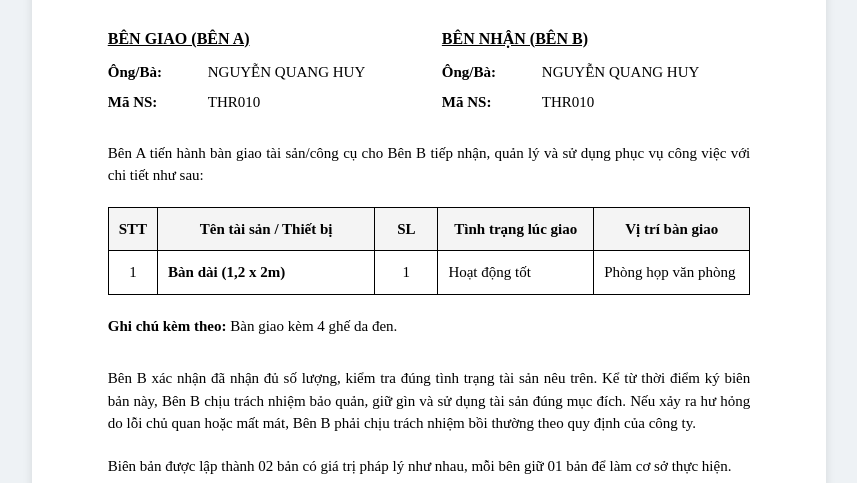
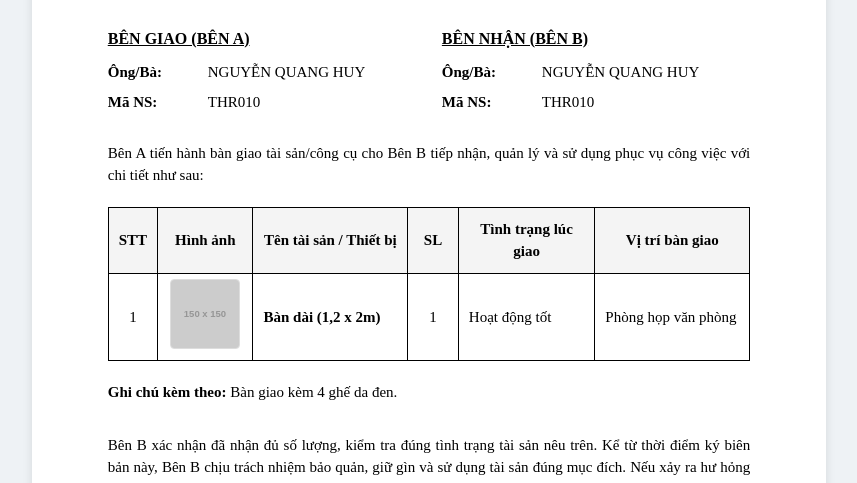
Before and after one commit to nguyenquanghuyutc-ctrl/bangiaododung, a plain HTML site: page index.html in a window 1280 px wide. Shown: the part 315-798 px from the top of the page, without its empty margins (211-1068 px from the left). Drawn offline with Linux system fonts and the light colour scheme; placeholder pictures from the web are drawn by us; a web font is replaced by a local one.

Commit message:
Update index.html

```diff
--- a/index.html
+++ b/index.html
@@ -8,7 +8,6 @@
         @import url('https://fonts.googleapis.com/css2?family=Times+New+Roman:wght@400;700&display=swap');
 
         * { margin: 0; padding: 0; box-sizing: border-box; }
-        /* Font Times New Roman chuẩn văn bản pháp lý */
         body { background: #eef2f5; font-family: 'Times New Roman', Times, serif; color: #000; line-height: 1.5; }
 
         /* Nút In ấn */
@@ -19,9 +18,8 @@
         /* Vùng in A4 */
         .a4-container { background: white; width: 210mm; min-height: 297mm; margin: 0 auto; padding: 20mm; box-shadow: 0 0 10px rgba(0,0,0,0.1); position: relative;}
 
-        /* Header chuẩn Pháp lý */
+        /* Header pháp lý */
         .header { display: flex; justify-content: space-between; align-items: flex-start; margin-bottom: 30px; text-align: center; }
-
         .company-info { width: 45%; }
         .company-info h2 { font-size: 16px; text-transform: uppercase; margin-bottom: 5px; font-weight: bold; }
         .company-info p { font-size: 15px; }
@@ -32,32 +30,38 @@
         .national-motto .motto { font-size: 16px; font-weight: bold; }
         .line-motto { width: 180px; height: 1.5px; background-color: #000; margin: 5px auto 0 auto; }
 
+        /* Tiêu đề */
         .title { text-align: center; margin-bottom: 30px; margin-top: 20px; }
         .title h1 { font-size: 24px; text-transform: uppercase; font-weight: bold; margin-bottom: 5px;}
         .title p { font-style: italic; font-size: 15px; }
 
+        /* Info 2 bên */
         .info-section { margin-bottom: 20px; display: flex; justify-content: space-between; }
         .info-block { width: 48%; }
         .info-block h3 { font-size: 16px; margin-bottom: 10px; font-weight: bold; text-decoration: underline; }
         .info-line { display: flex; margin-bottom: 8px; font-size: 15px; }
         .info-line .label { font-weight: bold; width: 100px; flex-shrink: 0; }
 
+        /* Bảng Tài sản */
         table { width: 100%; border-collapse: collapse; margin-top: 20px; margin-bottom: 20px; }
-        th, td { border: 1px solid #000; padding: 10px; text-align: left; font-size: 15px; }
+        th, td { border: 1px solid #000; padding: 10px; text-align: left; font-size: 15px; vertical-align: middle; }
         th { background-color: #f4f4f4; text-align: center; font-weight: bold;}
         .text-center { text-align: center; }
 
+        /* Căn chỉnh ảnh trong bảng */
+        .img-cell { text-align: center; padding: 5px !important; height: 80px; }
+        .img-preview { max-width: 70px; max-height: 70px; object-fit: contain; border-radius: 4px; border: 1px solid #ddd; }
+
         .note-section { margin-bottom: 30px; font-size: 15px; }
-
         .commitment { font-size: 15px; text-align: justify; margin-bottom: 20px; }
 
+        /* Chữ ký */
         .signatures { display: flex; justify-content: space-around; text-align: center; margin-top: 30px; }
         .signature-box { width: 40%; }
         .signature-box h4 { font-size: 16px; font-weight: bold; margin-bottom: 5px; }
         .signature-box p { font-style: italic; font-size: 15px; margin-bottom: 90px; }
         .signature-name { font-weight: bold; font-size: 16px; }
 
-        /* Khi in sẽ ẩn nút in, hộp báo lỗi và bỏ background/margin */
         @media print {
             body { background: white; margin: 0; padding: 0; -webkit-print-color-adjust: exact; }
             .no-print { display: none !important; }
@@ -113,15 +117,18 @@
             <thead>
                 <tr>
                     <th width="5%">STT</th>
-                    <th width="35%">Tên tài sản / Thiết bị</th>
-                    <th width="10%">SL</th>
-                    <th width="25%">Tình trạng lúc giao</th>
+                    <th width="15%">Hình ảnh</th>
+                    <th width="25%">Tên tài sản / Thiết bị</th>
+                    <th width="8%">SL</th>
+                    <th width="22%">Tình trạng lúc giao</th>
                     <th width="25%">Vị trí bàn giao</th>
                 </tr>
             </thead>
             <tbody>
                 <tr>
                     <td class="text-center">1</td>
+                    <td id="td_hinh_anh" class="img-cell">
+                        </td>
                     <td id="txt_ten_san_pham" style="font-weight: bold;"></td>
                     <td id="txt_so_luong" class="text-center"></td>
                     <td id="txt_tinh_trang"></td>
@@ -156,12 +163,11 @@
     </div>
 
     <script>
-        // Dữ liệu Mẫu (Demo)
         const demoData = {
             id: "9b30d30f",
             van_phong: "Thanh Hóa",
             ten_san_pham: "Bàn dài (1,2 x 2m)",
-            hinh_anh: "",
+            hinh_anh: "https://via.placeholder.com/150",
             so_luong: 1,
             vi_tri: "Phòng họp văn phòng",
             tinh_trang: "Hoạt động tốt",
@@ -180,28 +186,23 @@
 
             if (rawData) {
                 try {
-                    // Cố gắng dịch ngược chuỗi JSON
                     printData = JSON.parse(rawData);
                 } catch (e) {
                     console.error("Lỗi đọc dữ liệu JSON:", e);
-
-                    // NẾU LỖI: Bật hộp cảnh báo màu đỏ
                     const errorContainer = document.getElementById('error-container');
                     errorContainer.classList.add('no-print');
                     errorContainer.innerHTML = `
                         <div style="color: #721c24; background-color: #f8d7da; border: 1px solid #f5c6cb; padding: 15px; margin-bottom: 20px; border-radius: 4px;">
                             <h3 style="margin-bottom: 8px;">⚠️ PHÁT HIỆN LỖI CÚ PHÁP JSON TỪ APPSHEET!</h3>
-                            <p>Hệ thống không thể đọc được dữ liệu truyền qua URL nên đang phải hiển thị bản Demo.</p>
-                            <p style="margin-top: 5px;"><b>Chi tiết lỗi:</b> ${e.message}</p>
+                            <p><b>Chi tiết lỗi:</b> ${e.message}</p>
                             <hr style="margin: 10px 0; border-color: #f5c6cb;">
-                            <p><b>Chuỗi JSON bị lỗi:</b> (Hãy cập nhật lại công thức SUBSTITUTE trong AppSheet để loại bỏ ký tự Enter/xuống dòng)</p>
+                            <p><b>Chuỗi JSON bị lỗi:</b></p>
                             <pre style="white-space: pre-wrap; font-size: 13px; background: #fff; padding: 10px; border: 1px solid #ccc; margin-top: 5px; color: #333;">${rawData}</pre>
                         </div>
                     `;
                 }
             }
 
-            // Đổ dữ liệu vào Form
             document.getElementById('txt_id').innerText = printData.id || "N/A";
             document.getElementById('txt_van_phong').innerText = printData.van_phong || "N/A";
             document.getElementById('txt_ngay_ban_giao').innerText = printData.ngay_ban_giao || "___/___/20___";
@@ -219,6 +220,14 @@
             document.getElementById('txt_tinh_trang').innerText = printData.tinh_trang || "N/A";
             document.getElementById('txt_vi_tri').innerText = printData.vi_tri || "N/A";
 
+            // LOGIC XỬ LÝ HÌNH ẢNH: Có thì chèn thẻ <img>, không có thì để trống
+            const tdHinhAnh = document.getElementById('td_hinh_anh');
+            if (printData.hinh_anh && printData.hinh_anh.trim() !== "") {
+                tdHinhAnh.innerHTML = `<img class="img-preview" src="${printData.hinh_anh}" alt="Ảnh SP">`;
+            } else {
+                tdHinhAnh.innerHTML = ""; // Ô trống hoàn toàn
+            }
+
             if (printData.ghi_chu) {
                 document.getElementById('txt_ghi_chu').innerText = printData.ghi_chu;
             } else {
@@ -226,7 +235,6 @@
             }
         }
 
-        // Kích hoạt hàm loadData khi trang web tải xong
         document.addEventListener("DOMContentLoaded", loadData);
     </script>
 </body>
```
